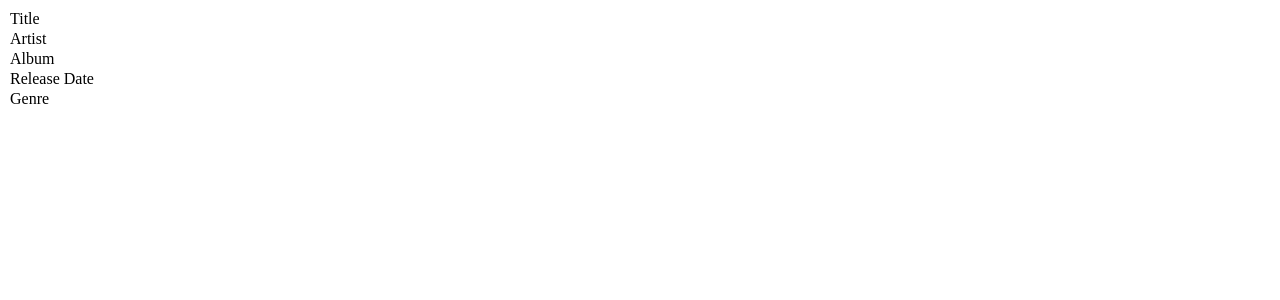
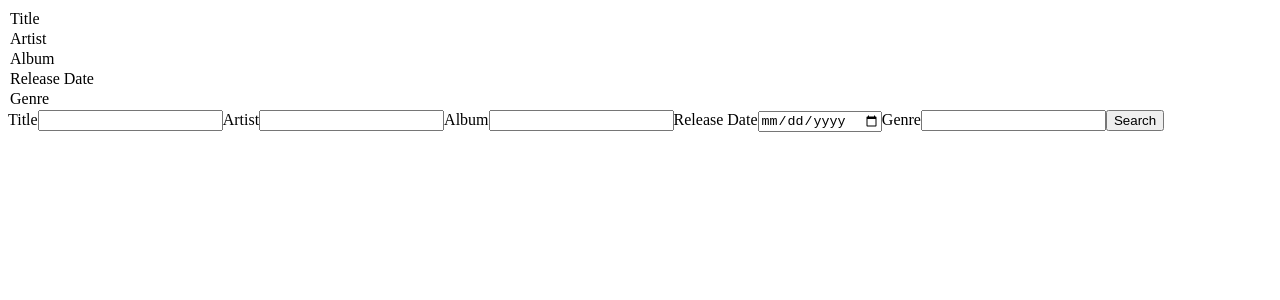
Before and after one commit to brettcantrell88/frontend_music_library, a React (Create React App) app: page / in a window 1280 px wide. Shown: the top 300 px of the page. Built offline with nearby package versions, Linux system fonts and the light colour scheme.

Commit message:
Created AddNewSong file and function and updated app.js file

```diff
--- a/src/App.js
+++ b/src/App.js
@@ -1,5 +1,6 @@
 import React, { useState, useEffect } from 'react';
 import DisplaySongs from './Components/DisplaySongs/DisplaySongs';
+import AddNewSong from './Components/AddNewSong';
 import './App.css';
 
 
@@ -9,6 +10,7 @@ function App() {
   return (
     <div>
       <DisplaySongs parentSongs={songs} />
+      <AddNewSong />
     </div>
     )
   }
--- /dev/null
+++ b/src/Components/AddNewSong.jsx
@@ -0,0 +1,45 @@
+import React, { useState } from 'react';
+
+
+
+
+
+const AddNewSong = (props) => {
+
+    const [title, setTitle] = useState('');
+    const [artist, setArtist] = useState('');
+    const [album, setAlbum] = useState('');
+    const [releaseDate, setReleaseDate] = useState('');
+    const [genre, setGenre] = useState('');
+
+    function handleSearch(event) {
+        event.preventDefault();
+        let songSearch = {
+            title: title,
+            artist: artist,
+            album: album,
+            releaseDate: releaseDate,
+            genre: genre
+        };
+        console.log(songSearch)
+    }
+
+
+    return (
+        <form onSubmit={handleSearch}>
+            <label>Title</label>
+            <input type="text" value={title} onChange={(event) => setTitle(event.target.value)}/>
+            <label>Artist</label>
+            <input type="text" value={artist} onChange={(event) => setArtist(event.target.value)}/>
+            <label>Album</label>
+            <input type="text" value={album} onChange={(event) => setAlbum(event.target.value)}/>
+            <label>Release Date</label>
+            <input type="date" value={releaseDate} onChange={(event) => setReleaseDate(event.target.value)}/>
+            <label>Genre</label>
+            <input type="text" value={genre} onChange={(event) => setGenre(event.target.value)}/>
+            <button type='search'>Search</button>
+        </form>
+     );
+}
+
+export default AddNewSong;
```
